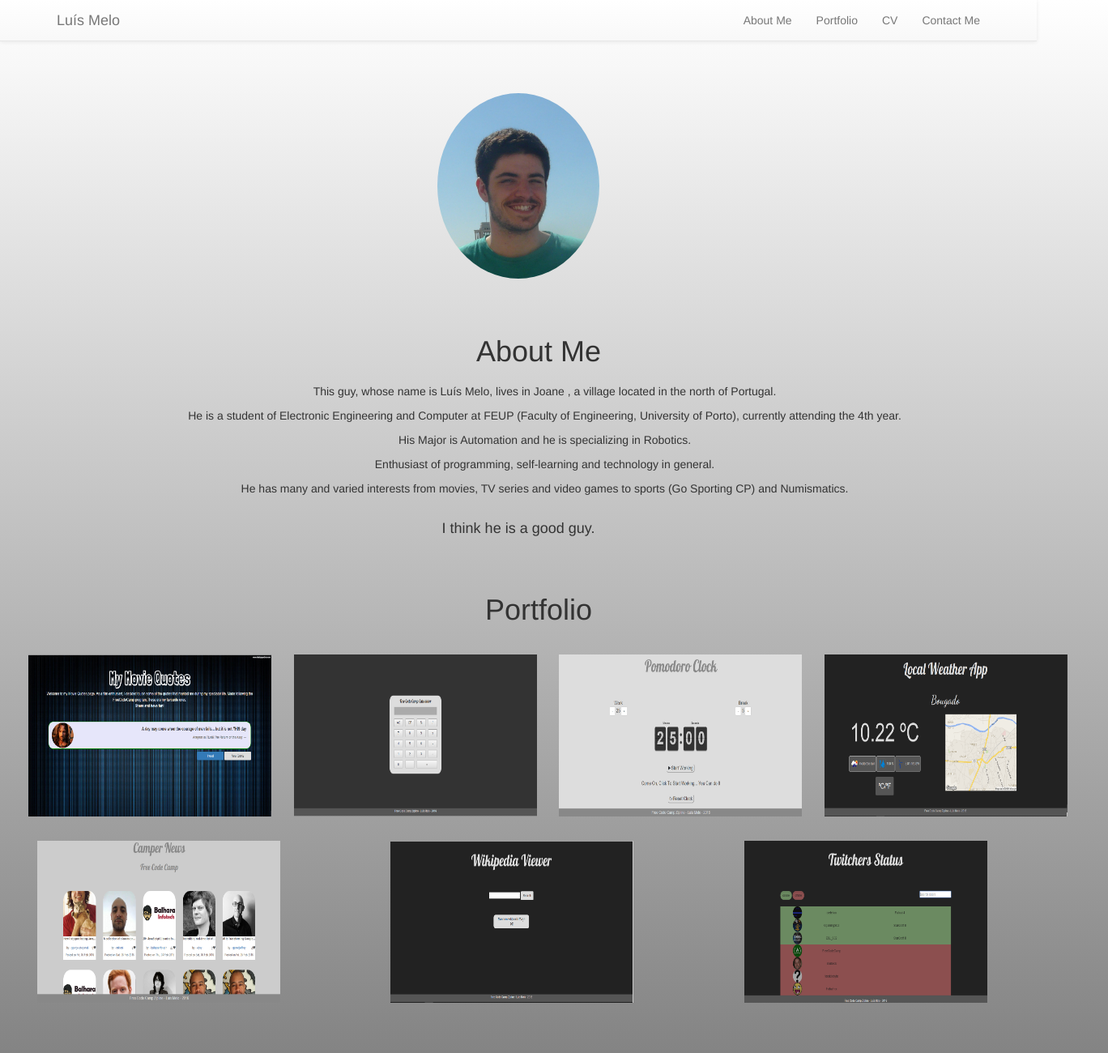
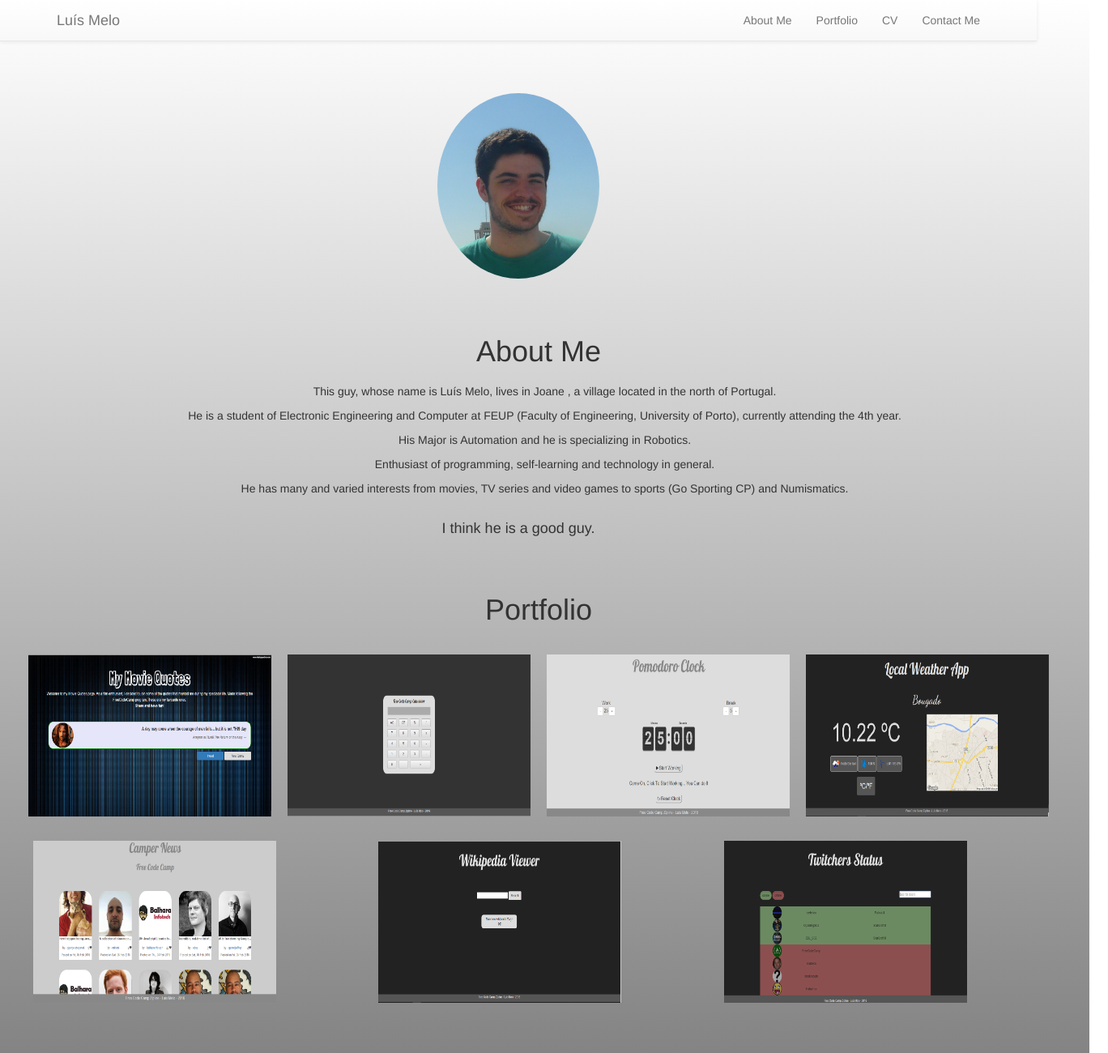
Before and after one commit to luisfmelo/luisfmelo.github.io, a plain HTML site: page index.html in a window 1280 px wide. Shown: the top 1300 px of the page at 81% size, 1368 px wide, since content can reach past the window. Drawn offline with nearby package versions, Linux system fonts and the light colour scheme; a script that the page names is missing; a web font is replaced by a local one.

Commit message:
projects width updated

```diff
--- a/styles/mystyle.css
+++ b/styles/mystyle.css
@@ -75,5 +75,8 @@ a:hover{
 
 #cv{
   text-align: center;
+}
 
+.row{
+  width:100%;
 }
```
